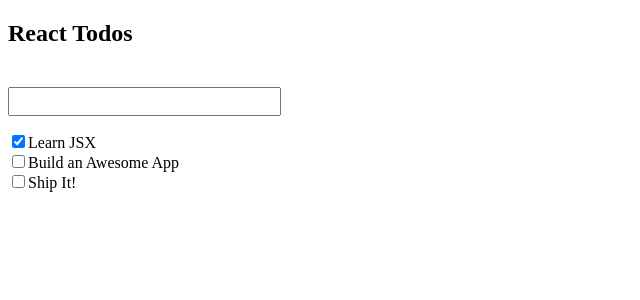
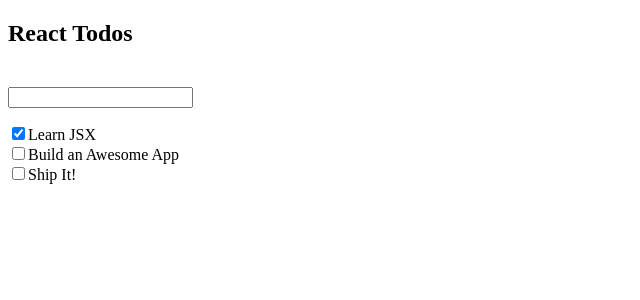
Before and after one commit to Ian8829/nextReactTodoApp, a Next.js app: page / in a window 1280 px wide. Shown: the top 300 px of the page, without its empty margins (0-640 px from the left). Built offline with nearby package versions, Linux system fonts and the light colour scheme.

Commit message:
Create a Stateless Functional Component for an Input Form

```diff
--- a/pages/index.js
+++ b/pages/index.js
@@ -1,4 +1,5 @@
 import React, { Component } from 'react';
+import {TodoForm} from '../src/components/todos/TodoForm';
 
 class App extends Component {
   constructor() {
@@ -10,7 +11,7 @@ class App extends Component {
         {id: 3, name: 'Ship It!', isComplete: false}
       ],
       currentTodo: ''
-    }
+    };
 
     this.handleInputChange = this.handleInputChange.bind(this);
   }
@@ -29,9 +30,9 @@ class App extends Component {
           <h2>React Todos</h2>
         </div>
         <div className="Todo-App">
-          <form>
-            <input type="text" onChange={this.handleInputChange} value={this.state.currentTodo}/>
-          </form>
+          <TodoForm handleInputChange={this.handleInputChange}
+            currentTodo={this.state.currentTodo}
+          />
           <div className="Todo-List">
             <ul>
               {this.state.todos.map(todo =>
--- /dev/null
+++ b/src/components/todos/TodoForm.js
@@ -0,0 +1,10 @@
+import React from 'react';
+
+export const TodoForm = (props) => (
+  <form>
+    <input type="text"
+           onChange={props.handleInputChange}
+           value={props.currentTodo}
+    />
+  </form>
+);
```
